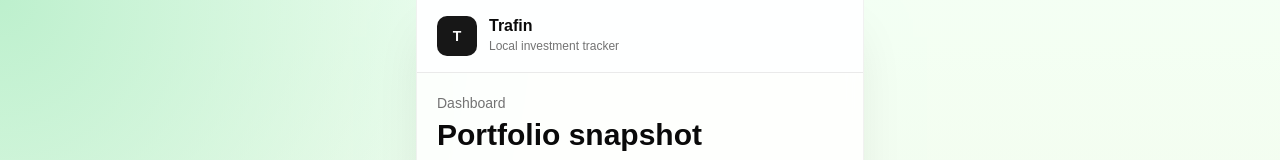
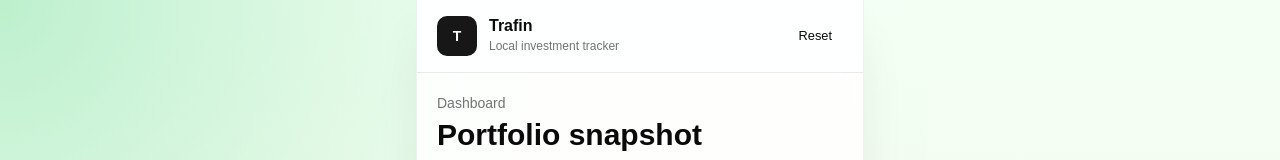
Before and after one commit to JorgeIba/Kadra, a React (Vite) app: page / in a window 1280 px wide. Shown: the top 160 px of the page. Built offline with nearby package versions, Linux system fonts and the light colour scheme.

Commit message:
Add reset local data action

```diff
--- a/src/app/AppShell.tsx
+++ b/src/app/AppShell.tsx
@@ -3,13 +3,29 @@ import { BottomNav } from "@/app/BottomNav"
 import { TopBar } from "@/app/TopBar"
 import { useActiveAppSection } from "@/app/routing/useActiveAppSection"
 
-export function AppShell() {
+interface AppShellProps {
+  onResetLocalData: () => void
+}
+
+export function AppShell({ onResetLocalData }: AppShellProps) {
   const activeSection = useActiveAppSection()
+
+  function handleResetLocalData() {
+    const shouldReset = window.confirm(
+      "Reset local investment data and return to the sample investments?",
+    )
+
+    if (!shouldReset) {
+      return
+    }
+
+    onResetLocalData()
+  }
 
   return (
     <div className="app-background">
       <div className="app-frame">
-        <TopBar />
+        <TopBar onResetLocalData={handleResetLocalData} />
         <main className="flex-1 px-5 pb-28 pt-5">
           <Outlet />
         </main>
--- a/src/app/TopBar.tsx
+++ b/src/app/TopBar.tsx
@@ -1,6 +1,13 @@
-export function TopBar() {
+import { Button } from "@/components/ui/button"
+
+interface TopBarProps {
+  onResetLocalData: () => void
+}
+
+export function TopBar({ onResetLocalData }: TopBarProps) {
   return (
     <header className="sticky top-0 z-10 border-b border-border/80 bg-background/90 px-5 py-4 backdrop-blur">
+      <div className="flex items-center justify-between gap-3">
         <div className="flex items-center gap-3">
           <div className="grid size-10 place-items-center rounded-lg bg-primary text-sm font-semibold text-primary-foreground">
             T
@@ -12,6 +19,16 @@ export function TopBar() {
             </p>
           </div>
         </div>
+
+        <Button
+          type="button"
+          variant="ghost"
+          size="sm"
+          onClick={onResetLocalData}
+        >
+          Reset
+        </Button>
+      </div>
     </header>
   )
 }
--- a/src/app/routing/router.tsx
+++ b/src/app/routing/router.tsx
@@ -42,10 +42,14 @@ export function AppRouter() {
     })
   }
 
+  function resetLocalData() {
+    setInvestments(sampleInvestments)
+  }
+
   return (
     <BrowserRouter>
       <Routes>
-        <Route element={<AppShell />}>
+        <Route element={<AppShell onResetLocalData={resetLocalData} />}>
           <Route index element={<DashboardRoute investments={investments} />} />
           <Route
             path={APP_ROUTE_PATHS.assets}
```
Lines whose indentation alone changed are shown as unchanged.
